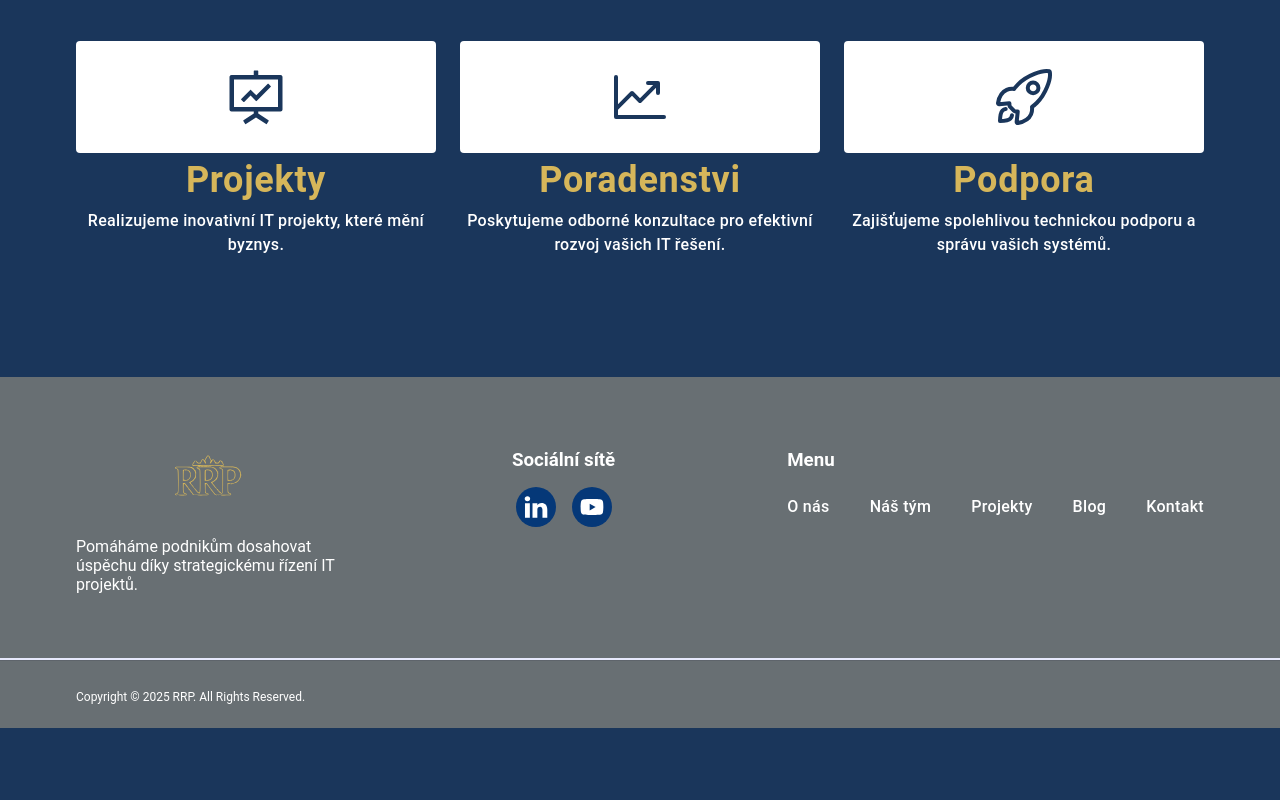
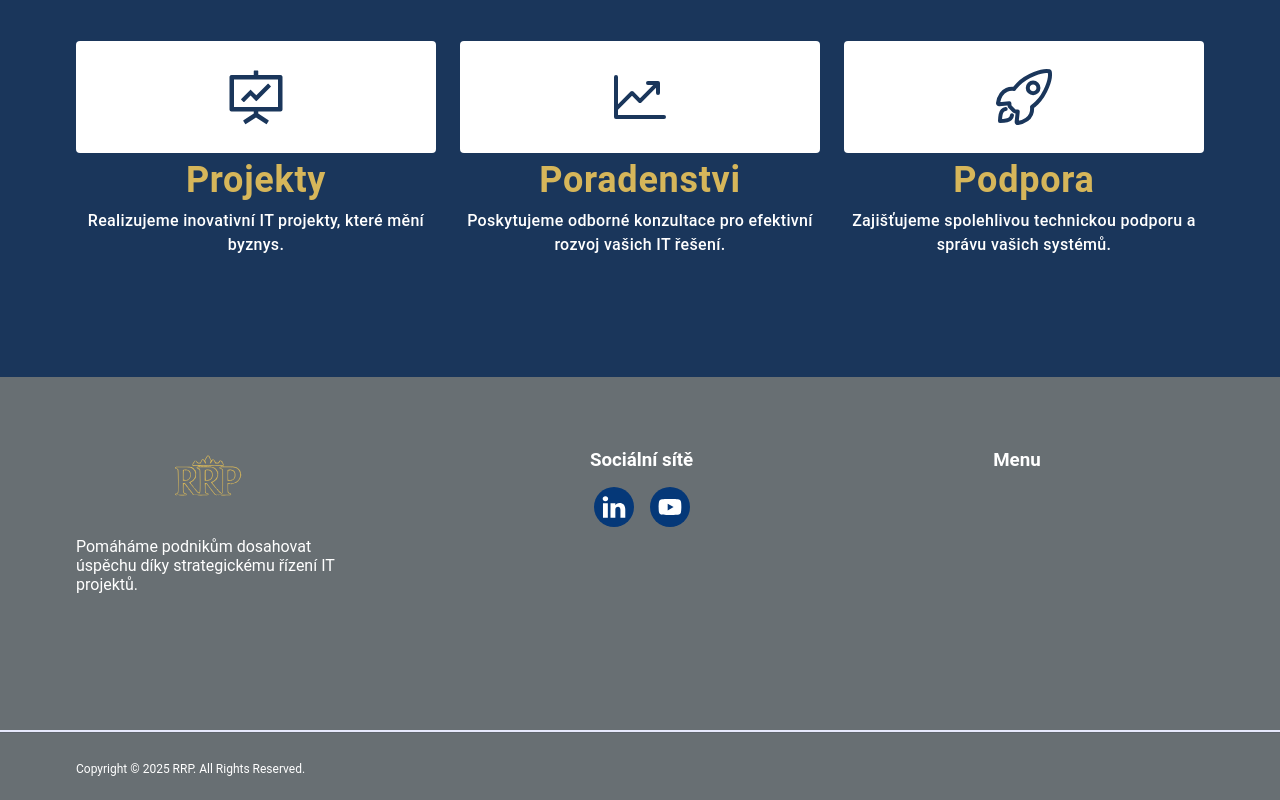
Before and after one commit to svitlanahavrylets/RRP, a React (Vite) app: page / in a window 1280 px wide. Shown: the part 951-1751 px from the top of the page. Before the commit the page ends 1679 px from the top, so only its background shows below. Built offline with nearby package versions, Linux system fonts and the light colour scheme.

Commit message:
fix modal, add cursor on project items

```diff
--- a/src/components/Footer/Footer.jsx
+++ b/src/components/Footer/Footer.jsx
@@ -1,7 +1,6 @@
-// import { FaLinkedin } from "react-icons/fa";
 import { TfiLinkedin } from "react-icons/tfi";
 import Logo from "../Logo/logo.jsx";
-import Navigation from "../Navigation/Navigation.jsx";
+// import Navigation from "../Navigation/Navigation.jsx";
 import styles from "./Footer.module.css";
 import { FaYoutube } from "react-icons/fa";
 
@@ -9,6 +8,7 @@ const Footer = () => {
   return (
     <div className="container">
       <div className={styles.footer}>
+        <div className={styles.footerLeft}>
           <div className={styles.LogoTextContainer}>
             <div className={styles.logoFooter}>
               <Logo />
@@ -45,9 +45,10 @@ const Footer = () => {
               </li>
             </ul>
           </div>
+        </div>
         <div className={styles.navWrapper}>
           <h3 className={styles.menu}>Menu</h3>
-          <Navigation className="navFooter" />
+          {/* <Navigation className="navFooter" /> */}
         </div>
       </div>
       <p className={styles.copyright}>
--- a/src/components/Footer/Footer.module.css
+++ b/src/components/Footer/Footer.module.css
@@ -4,29 +4,22 @@
   display: flex;
   flex-direction: column;
   align-items: center;
-  gap: 72px;
+  /* gap: 72px; */
   text-align: center;
 }
 
-.footerContainer {
-  display: flex;
-  flex-direction: column;
-  gap: 32px;
-  width: 100%;
-  max-width: 1200px;
-}
-
-.footerLeft {
+/* .footerLeft {
   display: flex;
   flex-direction: column;
   align-items: center;
   gap: 16px;
-}
+} */
 
 .LogoTextContainer {
   display: flex;
   flex-direction: column;
   gap: 32px;
+  margin-bottom: 72px;
 }
 
 .logoFooter {
@@ -43,6 +36,7 @@
   display: flex;
   flex-direction: column;
   gap: 16px;
+  margin-bottom: 72px;
 }
 .socialText {
   /* font-weight: 500;
@@ -113,15 +107,13 @@
 } */
 
 /* Планшетна версія: два стовпчики */
-@media screen and (min-width: 768px) {
-  .footerContainer {
+@media screen and (min-width: 768px) and (max-width: 1157px) {
+  .footer {
+    display: flex;
+    align-items: baseline;
     flex-direction: row;
     justify-content: space-between;
-  }
-
-  .footerLeft {
-    align-items: start;
-    text-align: left;
+    /* gap: 72px; */
   }
 
   .navFooter {
@@ -132,12 +124,27 @@
     align-items: start;
   }
 }
+.navWrapper {
+  display: flex;
+  flex-direction: column;
+  align-items: flex-start;
+}
 
 /* Десктопна версія: в рядок */
 @media screen and (min-width: 1158px) {
   .footer {
     flex-direction: row;
-    justify-content: space-between;
+    /* justify-content: space-between; */
+    align-items: start;
+    text-align: left;
+    gap: 300px;
+  }
+  .LogoTextContainer {
+    margin-right: 250px;
+  }
+  .footerLeft {
+    display: flex;
+    flex-direction: row;
     align-items: start;
     text-align: left;
   }
--- a/src/components/Layout/Layout.module.css
+++ b/src/components/Layout/Layout.module.css
@@ -2,7 +2,7 @@
   position: fixed;
   top: 0;
   left: 0;
-  z-index: 10000;
+  z-index: 1000;
   width: 100%;
   background: var(--primary-color-blue);
   border-bottom: 2px solid #e7e9fc;
--- a/src/components/Modal/Modal.jsx
+++ b/src/components/Modal/Modal.jsx
@@ -38,7 +38,7 @@ const Modal = ({
       onClose();
     }
   };
-  console.log("Modal rendered");
+
   return (
     <div onClick={handleBackDropClick} className={styles.backdrop}>
       <div className={clsx(styles.modal, classNameModal)}>
--- a/src/components/Modal/Modal.module.css
+++ b/src/components/Modal/Modal.module.css
@@ -5,7 +5,7 @@
   left: 0;
   width: 100%;
   height: 100%;
-  z-index: 2;
+  z-index: 2000;
   overflow: hidden; /* Прибере зайві скроли */
   overscroll-behavior: none;
   padding-top: 60px;
@@ -13,7 +13,8 @@
 
 .modal {
   position: absolute;
-  top: calc(50% + 50px);
+  /* top: calc(50% + 50px); */
+  top: 50%;
   left: 50%;
   transform: translate(-50%, -50%);
   width: 288px;
@@ -27,7 +28,7 @@
   padding-bottom: 24px;
   padding-left: 16px;
   min-height: 623px;
-  z-index: 3;
+  z-index: 3000;
 }
 @media screen and (min-width: 768px) {
   .modal {
--- a/src/components/Navigation/Navigation.jsx
+++ b/src/components/Navigation/Navigation.jsx
@@ -20,7 +20,6 @@ const Navigation = ({ className, isFooter = false }) => {
       document.body.style.overflow = "auto";
     };
   }, [isOpen]);
-  console.log(className);
   return (
     <div className={styles.navContainer}>
       {/* Бургер-кнопка тільки для хедера і тільки на мобайл/планшет */}
--- a/src/components/OrderServiceModal/OrderServiceModal.jsx
+++ b/src/components/OrderServiceModal/OrderServiceModal.jsx
@@ -12,7 +12,12 @@ const emailRegexp = /^[a-zA-Z0-9._%+-]+@[a-zA-Z0-9.-]+\.[a-zA-Z]{2,}$/;
 const phoneRegexp = /^\+?\d{10,15}$/;
 
 const validationSchema = Yup.object({
-  name: Yup.string().required("Required"),
+  name: Yup.string()
+    .trim()
+    .min(2, "Name must be at least 2 characters")
+    .max(32, "Name must be at maximum 32 characters")
+    .matches(/\S/, "Name cannot contain only spaces")
+    .required("Required"),
   phone: Yup.string()
     .matches(phoneRegexp, "Invalid phone number")
     .required("Required"),
@@ -66,7 +71,7 @@ const OrderServiceModal = ({ onClose }) => {
       setSubmitting(false); // Завжди розблоковуємо кнопку після завершення
     }
   };
-  console.log("OrderServiceModal rendered");
+
   return (
     <Modal
       title="Zanechte své kontakty a my vám zavoláme zpět"
--- a/src/page/HomePage/HomePage.jsx
+++ b/src/page/HomePage/HomePage.jsx
@@ -1,10 +1,8 @@
 import { useState } from "react";
 import styles from "./HomePage.module.css";
 import Button from "../../components/Button/Button.jsx";
-import Modal from "../../components/Modal/Modal.jsx";
 import OrderServiceModal from "../../components/OrderServiceModal/OrderServiceModal.jsx";
 import { benefitsData } from "../../data/benefitsData.jsx";
-// import clsx from "clsx";
 
 const HomePage = () => {
   const [isModalOpen, setIsModalOpen] = useState(false);
@@ -35,11 +33,7 @@ const HomePage = () => {
         </div>
       </section>
 
-      {isModalOpen && (
-        <Modal onClose={handleCloseModal}>
-          <OrderServiceModal onClose={handleCloseModal} />
-        </Modal>
-      )}
+      {isModalOpen && <OrderServiceModal onClose={handleCloseModal} />}
     </>
   );
 };
--- a/src/page/ProjectsPage/ProjectsPage.module.css
+++ b/src/page/ProjectsPage/ProjectsPage.module.css
@@ -28,6 +28,7 @@
   border-radius: 4px;
   box-shadow: 0px 1px 6px rgba(46, 47, 66, 0.08),
     0px 1px 1px rgba(46, 47, 66, 0.16), 0px 2px 1px rgba(46, 47, 66, 0.08);
+  cursor: pointer;
 }
 
 .projectCardItem:hover,
```
Lines whose indentation alone changed are shown as unchanged.
